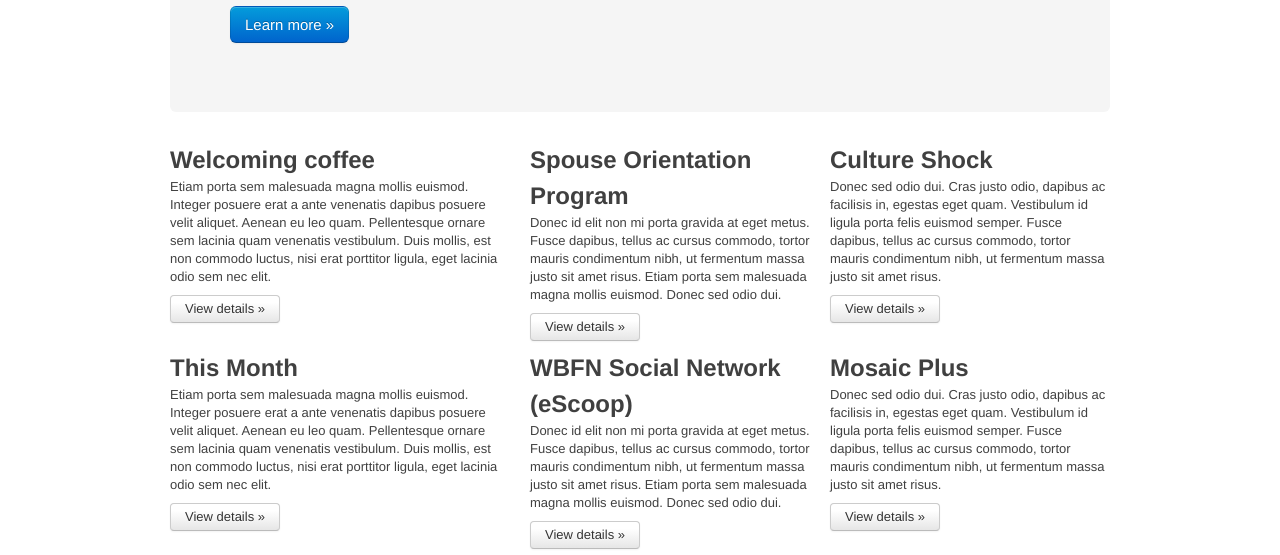
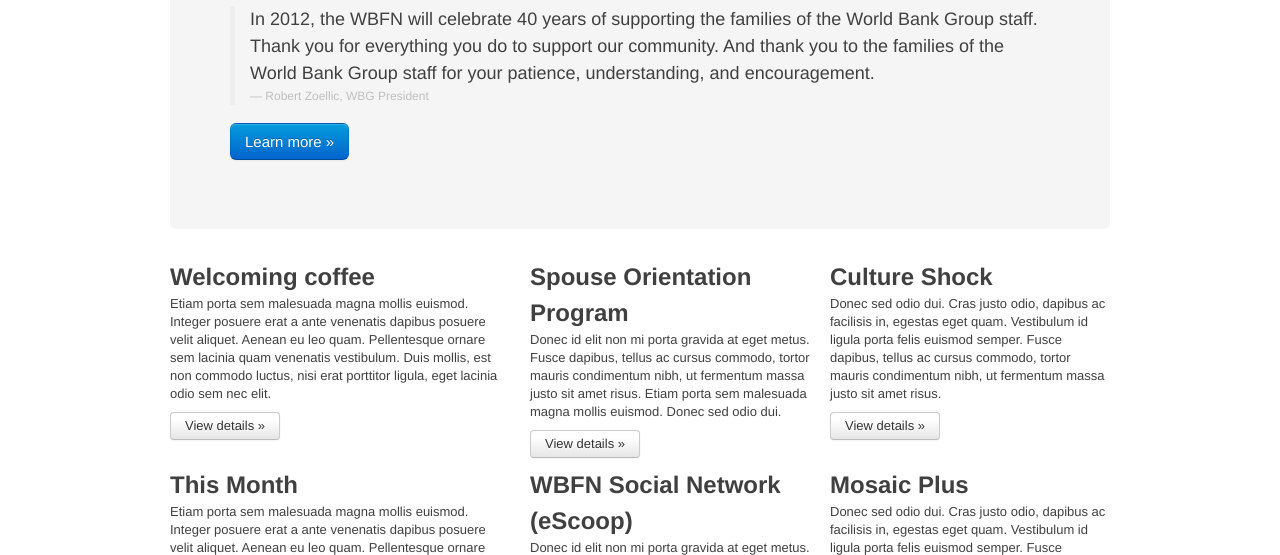
Before and after one commit to wbfn/wbfn.github.com, a plain HTML site: page index.html in a window 1280 px wide. Shown: the part 210-765 px from the top of the page. Drawn offline with Linux system fonts and the light colour scheme.

Commit message:
Added a Quote from the WBG president

```diff
--- a/index.html
+++ b/index.html
@@ -52,6 +52,10 @@
       <div class="hero-unit">
         <h1>World Bank Family Network</h1>
           <p>A community, a support network for families of the World Bank Group</p>
+          <blockquote>
+           <p>In 2012, the WBFN will celebrate 40 years of supporting the families of the World Bank Group staff. Thank you for everything you do to support our community. And thank you to the families of the World Bank Group staff for your patience, understanding, and encouragement.</p>
+           <small>Robert Zoellic, WBG President</small>
+          </blockquote>
         <p><a class="btn primary large">Learn more &raquo;</a></p>
       </div>
 
```
